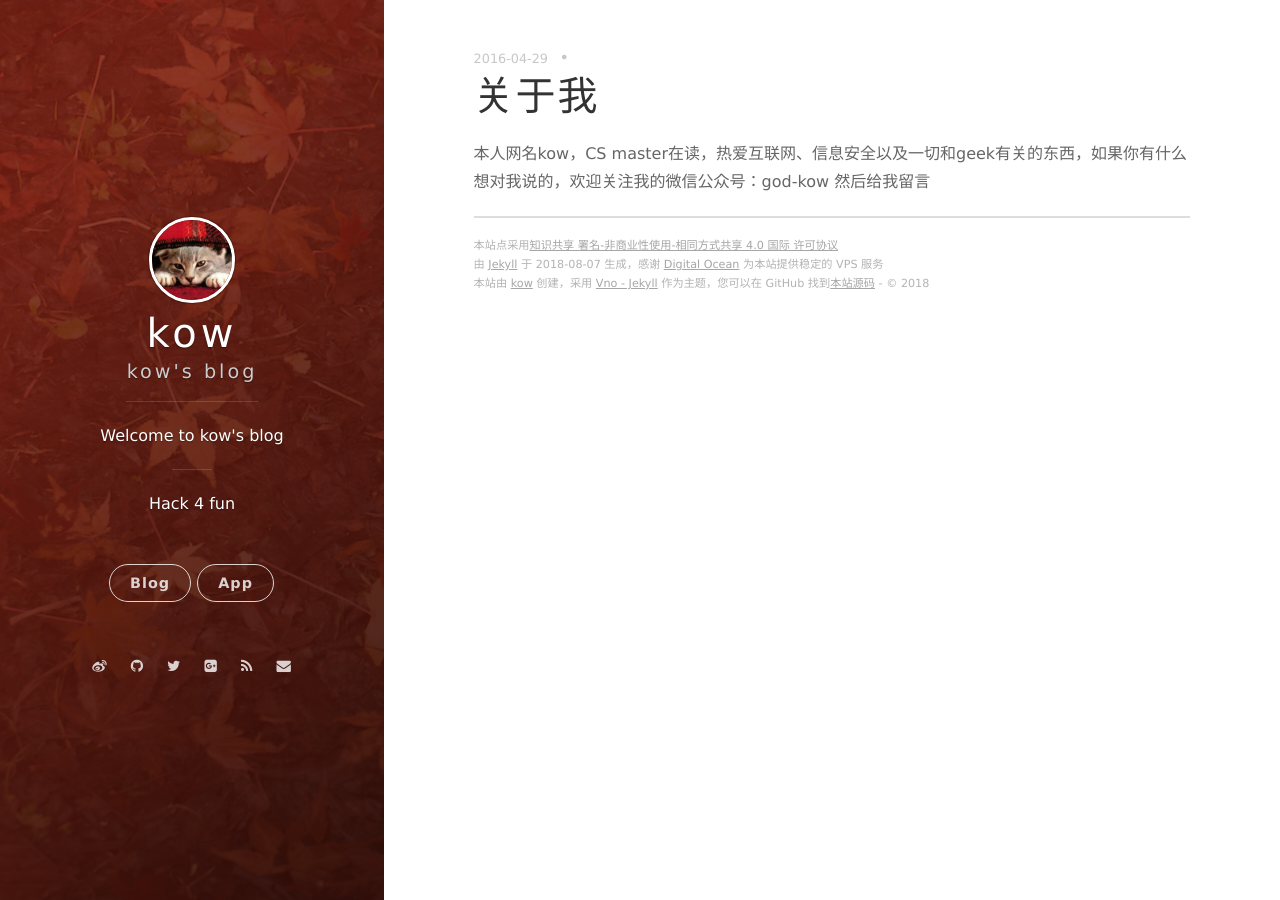
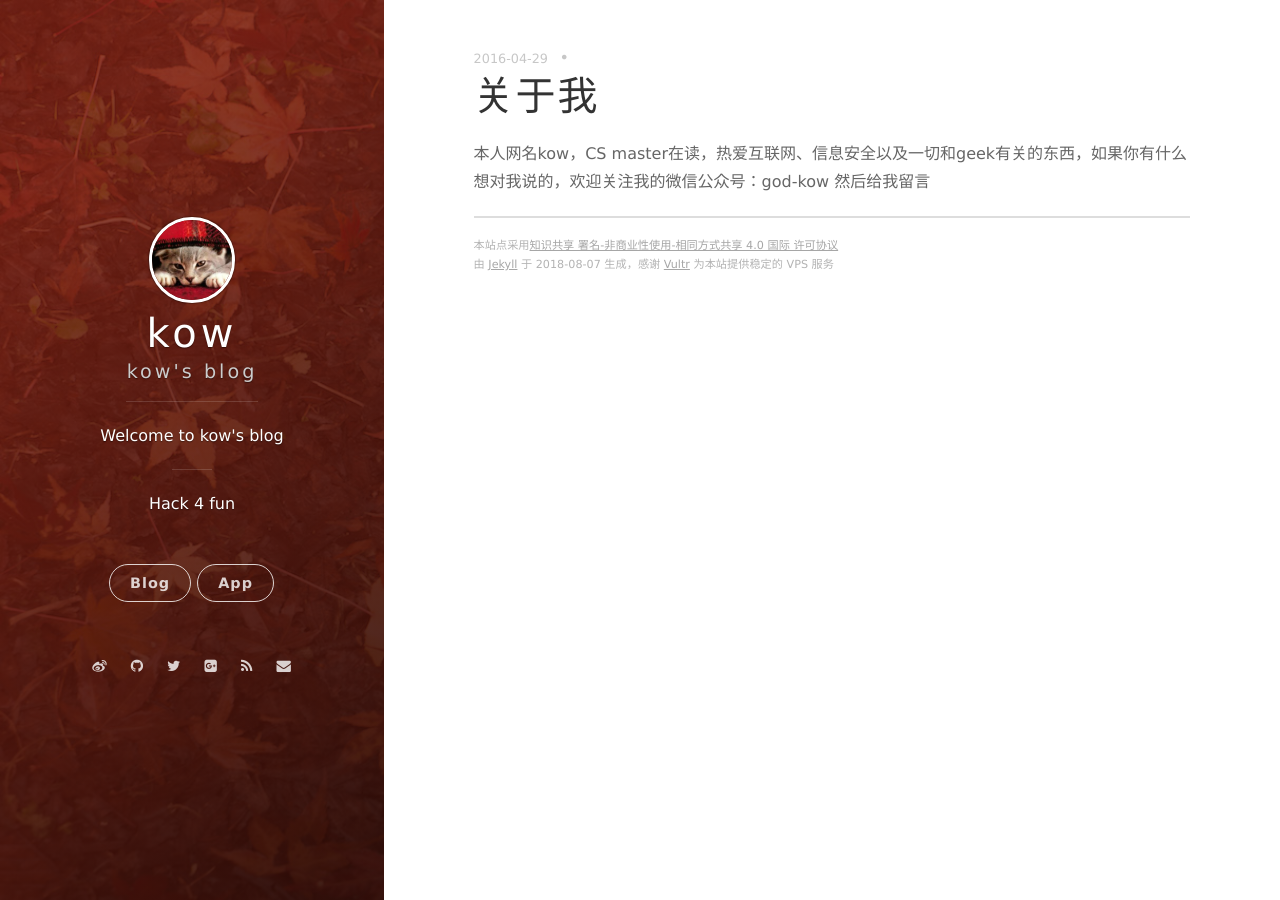
Before and after one commit to ikow/ikow.github.io, a Jekyll site: the page built from about-me.md, in a window 1280 px wide. Built offline with Jekyll 4.4.1, drawn with Linux system fonts in a browser that asks for light colours; nearby versions of some CDN libraries.

Commit message:
modify footer.html

```diff
--- a/_includes/footer.html
+++ b/_includes/footer.html
@@ -1,7 +1,6 @@
 <section class="footer">
     <footer>
     	<span class="footer__copyright">本站点采用<a href="http://creativecommons.org/licenses/by-nc-sa/4.0/">知识共享 署名-非商业性使用-相同方式共享 4.0 国际 许可协议</a></span>
-        <span class="footer__copyright">由 <a href="https://jekyllrb.com">Jekyll</a> 于 {{ site.time | date: "%F" }} 生成，感谢 <a href="https://www.digitalocean.com/?refcode=30ed2d146762">Digital Ocean</a> 为本站提供稳定的 VPS 服务</span>
-        <span class="footer__copyright">本站{% if site.creator %}由 {{site.creator}} 创建，{% endif %}采用 <a href="https://github.com/onevcat/vno-jekyll">Vno - Jekyll</a> 作为主题，您可以在 GitHub 找到<a href="https://github.com/onevcat/OneV-s-Den">本站源码</a> - &copy; {{site.time | date: "%Y"}}</span>
+        <span class="footer__copyright">由 <a href="https://jekyllrb.com">Jekyll</a> 于 {{ site.time | date: "%F" }} 生成，感谢 <a href="https://www.vultr.com/?ref=6953720">Vultr</a> 为本站提供稳定的 VPS 服务</span>
     </footer>
 </section>
```
